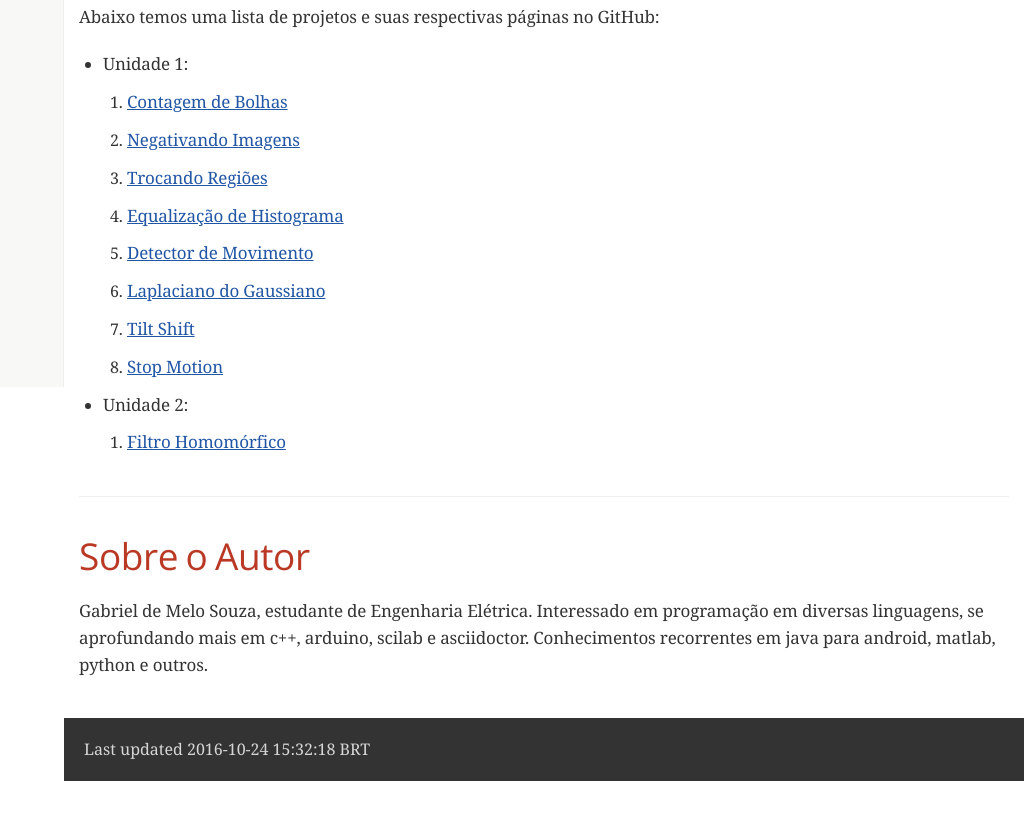
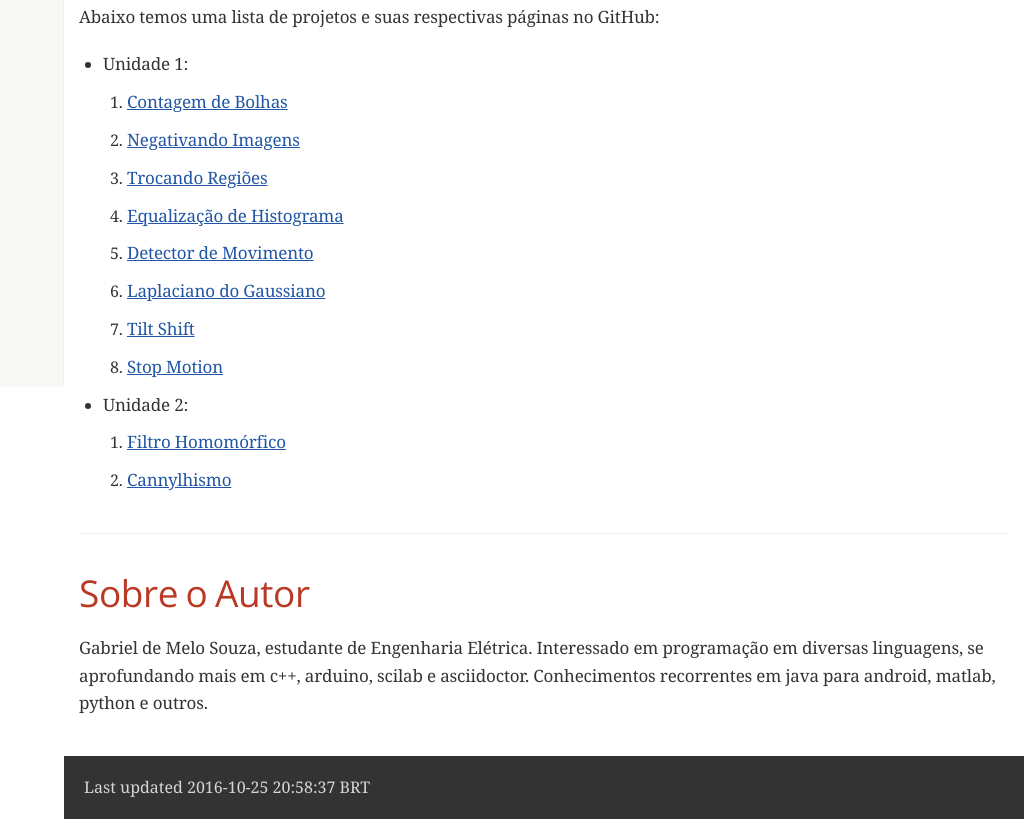
Before and after one commit to melosgabriel/melosgabriel.github.io, a plain HTML site: page index.html in a window 1280 px wide. Shown: the part 413-1232 px from the top of the page, without its empty margins (256-1280 px from the left). Before the commit the page ends 1194 px from the top, so only its background shows below. Drawn offline with nearby package versions, Linux system fonts and the light colour scheme; a web font is replaced by a local one.

Commit message:
main page ok

```diff
--- a/index.html
+++ b/index.html
@@ -488,6 +488,9 @@ body.book #toc,body.book #preamble,body.book h1.sect0,body.book .sect1>h2{page-b
 <li>
 <p><a href="https://melosgabriel.github.io/pdi/9.Homomorfico/">Filtro Homomórfico</a></p>
 </li>
+<li>
+<p><a href="https://melosgabriel.github.io/pdi/10.Pontilhismo/">Cannylhismo</a></p>
+</li>
 </ol>
 </div>
 </li>
@@ -506,7 +509,7 @@ body.book #toc,body.book #preamble,body.book h1.sect0,body.book .sect1>h2{page-b
 </div>
 <div id="footer">
 <div id="footer-text">
-Last updated 2016-10-24 15:32:18 BRT
+Last updated 2016-10-25 20:58:37 BRT
 </div>
 </div>
 </body>
```
Also changed, not shown: 1 other file.
